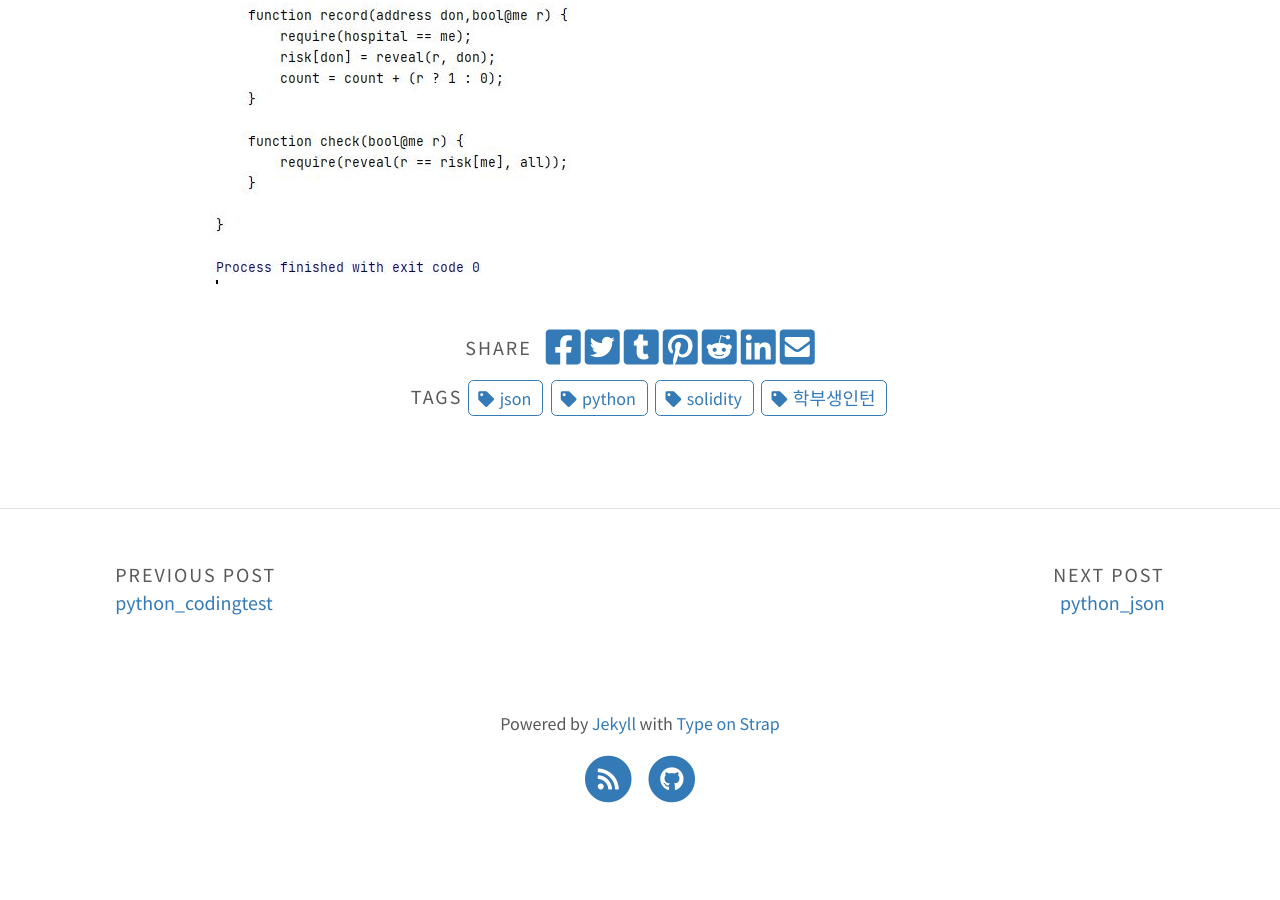
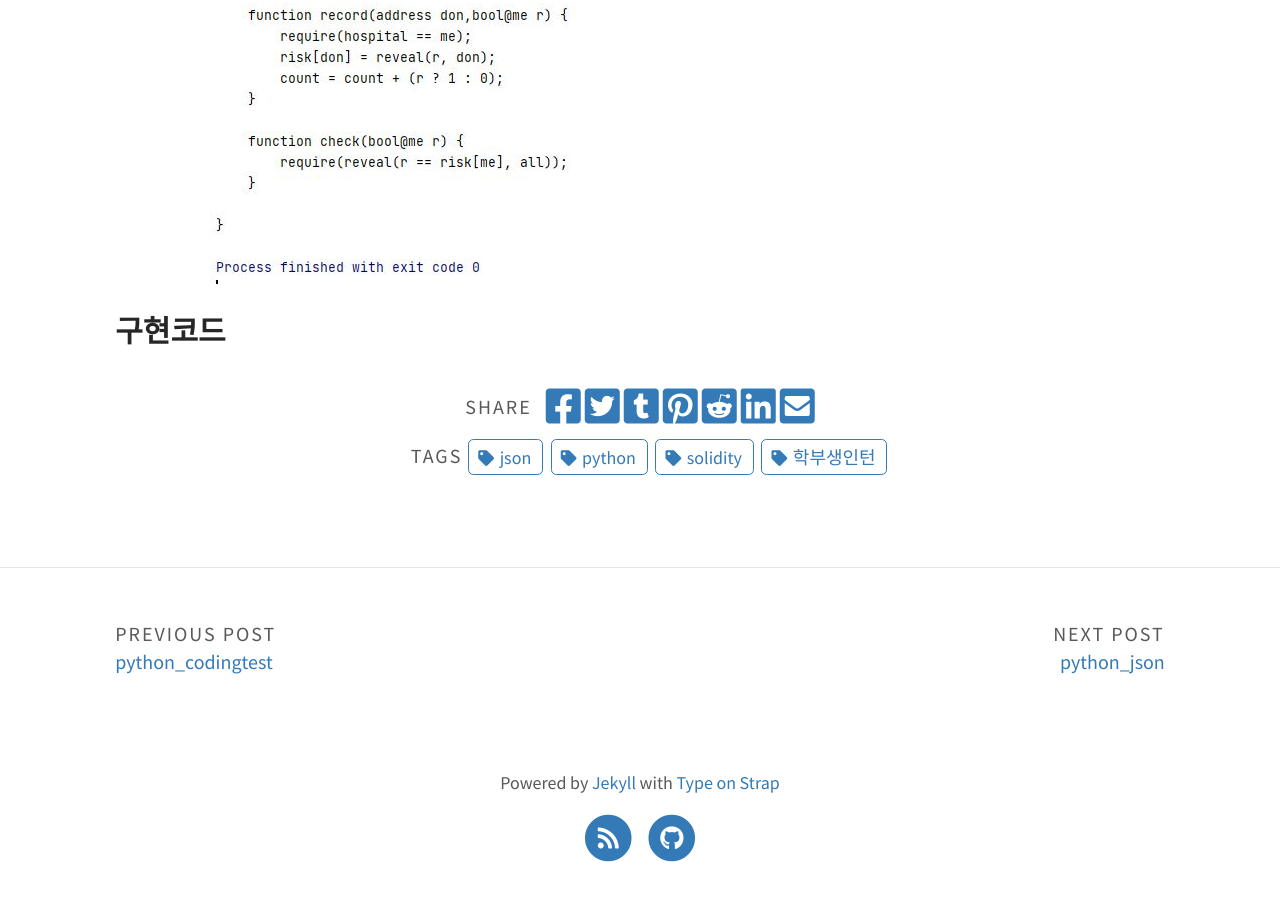
Before and after one commit to kimjihyeon99/kimjihyeon99.github.io, a Jekyll site: the page built from _posts/2021-06-28-python_json_solidity.md, in a window 1280 px wide and 900 px high, scrolled down 2308 px. Built offline with Jekyll 4.4.1, drawn with Linux system fonts in a browser that asks for light colours; before the commit the page ends 3149 px from its top, so only the background shows below that.

Commit message:
Update 2021-06-28-python_json_solidity.md

```diff
--- a/_posts/2021-06-28-python_json_solidity.md
+++ b/_posts/2021-06-28-python_json_solidity.md
@@ -80,3 +80,5 @@ contract MedStats {
 
 
 <img src="/assets/img/solidity/solidity1.JPG">
+
+### [구현코드](https://github.com/kimjihyeon99/Antlr/tree/main/prettyPrint_json_link)
```
